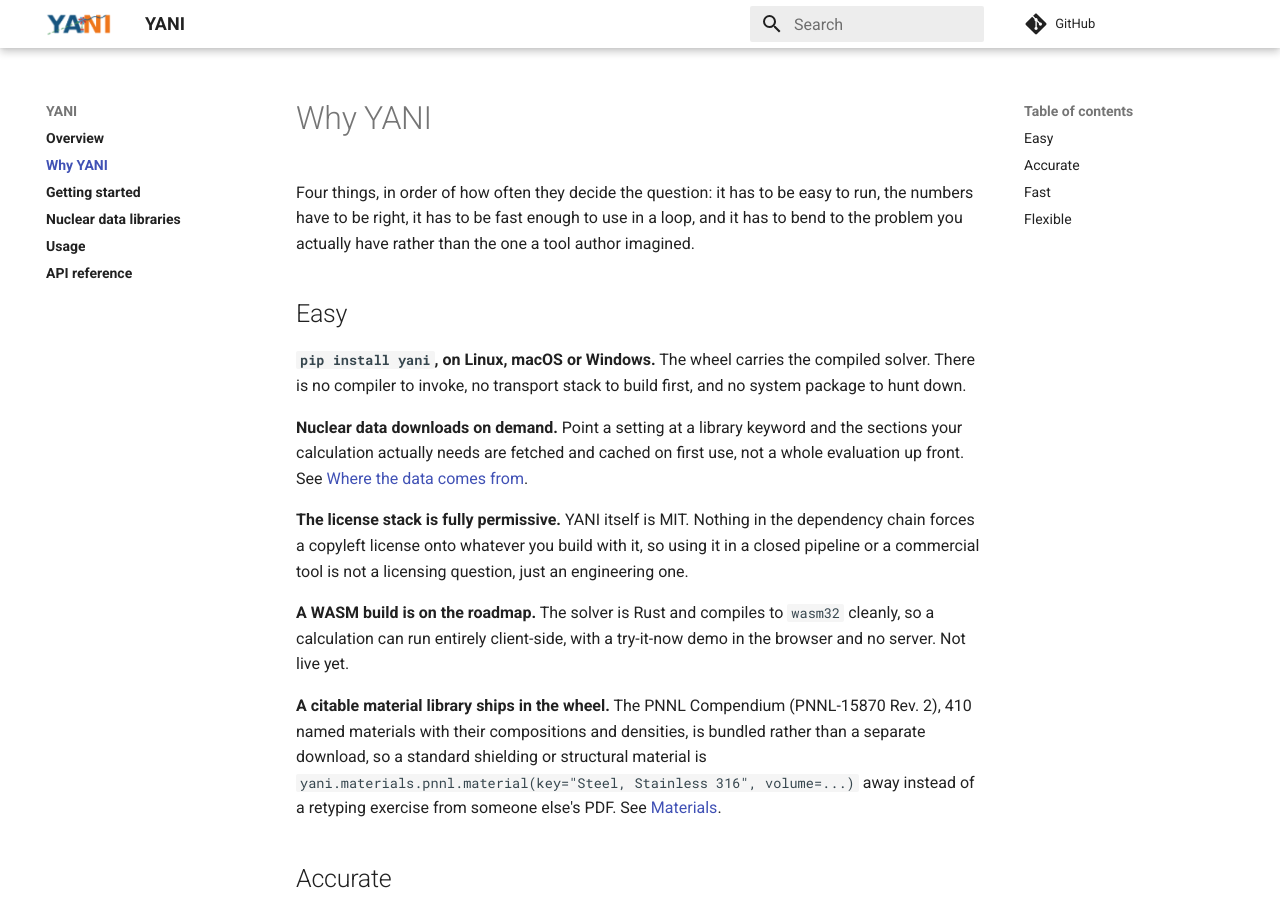
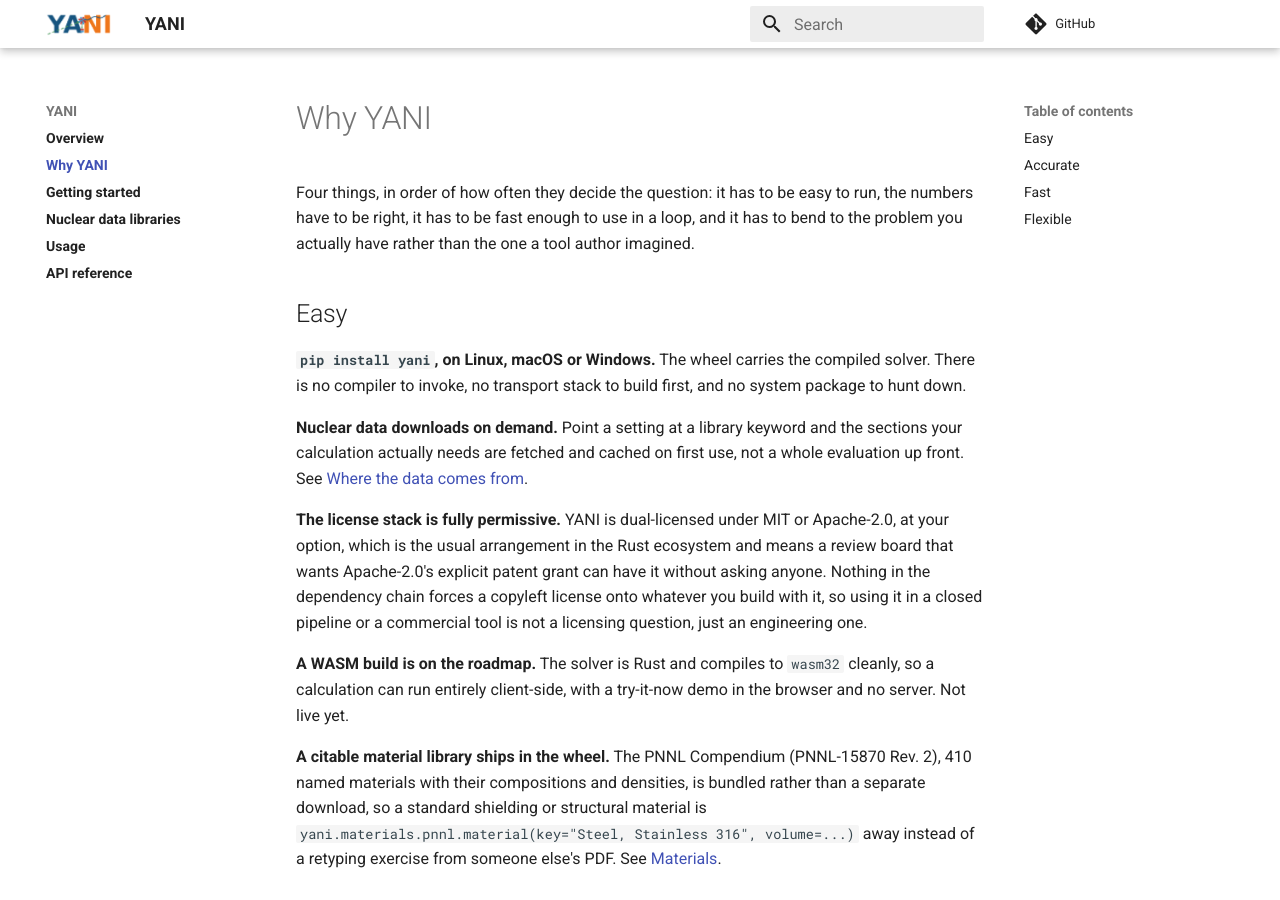
Before and after one commit to fusion-neutronics/yani, an MkDocs documentation site: the page built from docs/why_yani.md, in a window 1280 px wide and 900 px high. Built offline with MkDocs 1.6.1 and Material for MkDocs 9.7.7, drawn with Linux system fonts in a browser that asks for light colours; comment, search, counter and statistics services are not loaded.

Commit message:
Dual-license under MIT or Apache-2.0
MIT alone is permissive enough for almost everyone, but it carries no express
patent grant. Apache-2.0 does, and some review boards will only clear a
dependency that offers one. Offering both, at the user's option, costs nothing
and removes that as a reason not to adopt.

This is also the usual arrangement in the Rust ecosystem, which matters here
because the solver is Rust and most of the dependency tree is already
MIT OR Apache-2.0.

LICENSE becomes LICENSE-MIT and LICENSE-APACHE joins it. pyproject.toml moves
to the PEP 639 SPDX expression and names both files. The
"License :: OSI Approved :: MIT License" classifier is dropped rather than
joined by a second one: PEP 639 deprecates license classifiers in favour of
the expression, and hatchling now emits License-Expression from it.

Verified the built wheel carries License-Expression: MIT OR Apache-2.0 and
both license files under dist-info/licenses/.

```diff
--- a/docs/why_yani.md
+++ b/docs/why_yani.md
@@ -16,10 +16,12 @@ the sections your calculation actually needs are fetched and cached on first
 use, not a whole evaluation up front. See
 [Where the data comes from](usage.md#where-the-data-comes-from).
 
-**The license stack is fully permissive.** YANI itself is MIT. Nothing in the
-dependency chain forces a copyleft license onto whatever you build with it, so
-using it in a closed pipeline or a commercial tool is not a licensing
-question, just an engineering one.
+**The license stack is fully permissive.** YANI is dual-licensed under MIT or
+Apache-2.0, at your option, which is the usual arrangement in the Rust ecosystem
+and means a review board that wants Apache-2.0's explicit patent grant can have
+it without asking anyone. Nothing in the dependency chain forces a copyleft
+license onto whatever you build with it, so using it in a closed pipeline or a
+commercial tool is not a licensing question, just an engineering one.
 
 **A WASM build is on the roadmap.** The solver is Rust and compiles to `wasm32`
 cleanly, so a calculation can run entirely client-side, with a try-it-now demo
```
Also changed, not shown: README.md (+13 -0 lines), pyproject.toml (+3 -4 lines), 3 other files.
